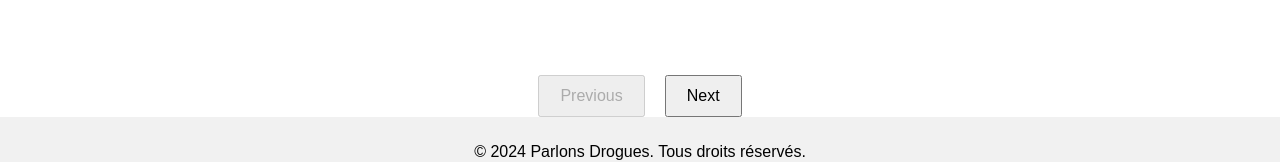
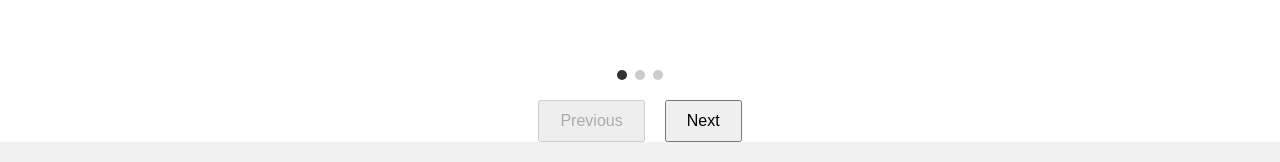
Before and after one commit to ONEmanLAW/Parlons-Drogues, a Vue app: page /#/ in a window 1280 px wide. Shown: the part 617-779 px from the top of the page. Built offline with nearby package versions, Linux system fonts and the light colour scheme.

Commit message:
Added Dots for infos in Home.Vue

```diff
--- a/src/views/Home.vue
+++ b/src/views/Home.vue
@@ -19,6 +19,16 @@
         />
         <h2 v-if="index === currentIndex">{{ chapter.title }}</h2>
       </div>
+    </div>
+
+
+    <div class="chapter-indicators">
+      <span
+        v-for="index in totalChapters"
+        :key="index"
+        class="indicator"
+        :class="{ active: index - 1 === currentIndex }"
+      ></span>
     </div>
 
     <div class="navigation-buttons">
@@ -144,4 +154,22 @@ button {
   font-size: 16px;
   cursor: pointer;
 }
+
+.chapter-indicators {
+  display: flex;
+  gap: 8px;
+  margin-top: 15px;
+}
+
+.indicator {
+  width: 10px;
+  height: 10px;
+  border-radius: 50%;
+  background-color: #ccc;
+  transition: background-color 0.3s ease;
+}
+
+.indicator.active {
+  background-color: #333;
+}
 </style>
```
